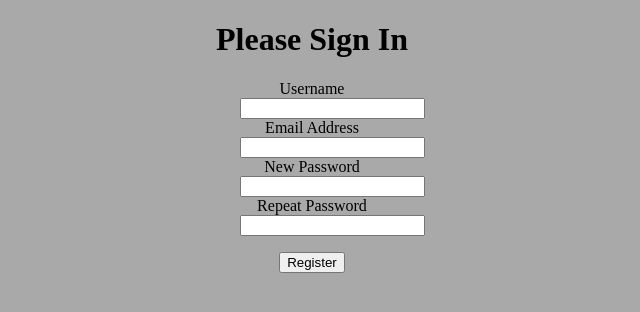
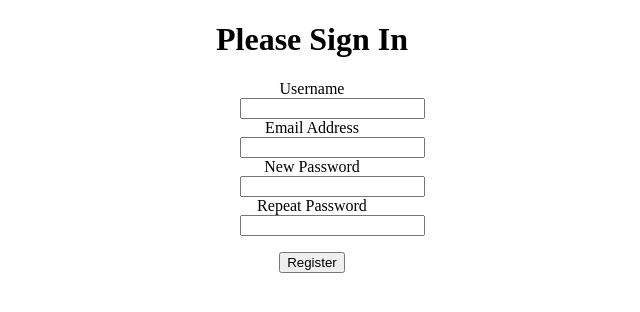
Before and after one commit to aivothom/LabProjectDemo, a Flask app: page /login in a window 1280 px wide. Shown: the top 312 px of the page, without its empty margins (328-968 px from the left). Run offline with Flask 2, Linux system fonts and the light colour scheme.

Commit message:
New Repo w/ flask

```diff
--- a/templates/login.html
+++ b/templates/login.html
@@ -5,7 +5,7 @@
     <title>Login Page</title>
 </head>
 
-<header><body style="background-color:darkgray;">
+<header>
     <form method=post action="/register">
         <center>
         <dl>
```
